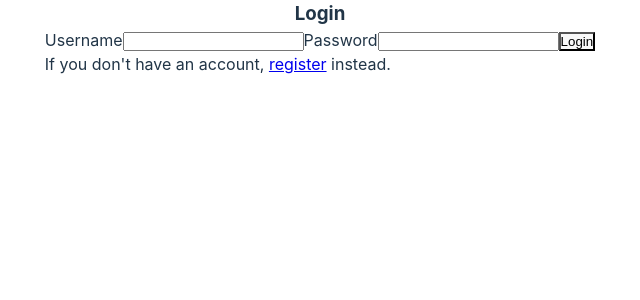
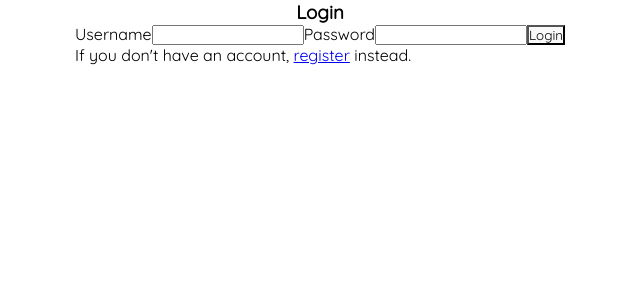
Before and after one commit to Olivergalante/Final-Frontend, a React (Vite) app: page / in a window 1280 px wide. Shown: the top 300 px of the page, without its empty margins (320-960 px from the left). Built offline with nearby package versions, Linux system fonts and the light colour scheme.

Commit message:
styling to blog posts

```diff
--- a/src/Maincontent/Content.jsx
+++ b/src/Maincontent/Content.jsx
@@ -18,6 +18,12 @@ function MainPage() {
 			});
 	}, []);
 
+	// Function to format the date
+	const formatDate = (dateString) => {
+		const options = { year: "numeric", month: "short", day: "numeric" };
+		return new Date(dateString).toLocaleDateString(undefined, options);
+	};
+
 	return (
 		<div>
 			{isLoading ? (
@@ -30,8 +36,8 @@ function MainPage() {
 								<h2>{post.title}</h2>
 								<p>{post.content}</p>
 								<div>
-									<span>Author: {post.author}</span>
-									<span>Created Date: {post.created_at}</span>
+									<span>{post.author} </span>
+									<span> Date:{formatDate(post.created_at)}</span>
 								</div>
 							</li>
 						))}
--- a/src/Maincontent/mainpage.css
+++ b/src/Maincontent/mainpage.css
@@ -1,19 +1,32 @@
 /* Styling for the Main page and profile page! */
+@import url('https://fonts.googleapis.com/css2?family=Quicksand&display=swap');
 
 * {
   box-sizing: border-box;
   margin: 0;
   padding: 0;
+  font-family: "Quicksand";
 }
 
 .blog-post {
   display: flex;
   flex-direction: column;
   align-items: center;
-  border: 2px solid black;
-  width: 50%;
-  margin: 0 auto;
+  width: 100%;
   background-color: white;
   color: black;
   border-radius: 5%;
+  padding: 10px 16px;
+  margin: 20px 0;
+  border-bottom: 1px solid #fafafa;
 }
+
+.blog-post:hover {
+  box-shadow: 1px 3px 5px;
+}
+
+.blog-post h2 {
+  font-size: 20px;
+  color: #f1356d;
+  margin-bottom: 8px;
+}
--- a/src/components/index.css
+++ b/src/components/index.css
@@ -1,35 +1,8 @@
-/* Out of the box styling for the login page and create user page */
+/* styling for the login page and create user page */
 /* This page styles all of the log in and create user pages */
-:root {
-  font-family: Inter, system-ui, Avenir, Helvetica, Arial, sans-serif;
-  line-height: 1.5;
-  font-weight: 400;
 
-  color-scheme: light dark;
-  color: rgba(255, 255, 255, 0.87);
-  background-color: #242424;
-
-  font-synthesis: none;
-  text-rendering: optimizeLegibility;
-  -webkit-font-smoothing: antialiased;
-  -moz-osx-font-smoothing: grayscale;
-  -webkit-text-size-adjust: 100%;
-}
-
-/* styles for a:hoover links and button background color */
-@media (prefers-color-scheme: light) {
-  :root {
-    color: #213547;
-    background-color: #ffffff;
-  }
-
-  a:hover {
-    color: #747bff;
-  }
-
-  button {
-    background-color: #f9f9f9;
-  }
+button {
+  background-color: #f9f9f9;
 }
 
 /* both login form and creat user form are being styled here */
```
